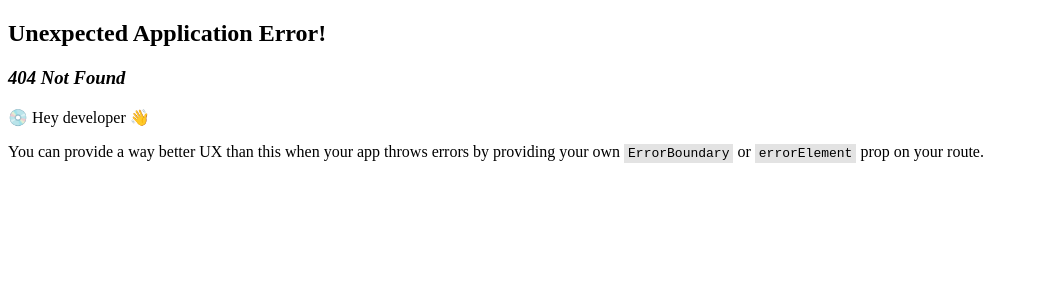
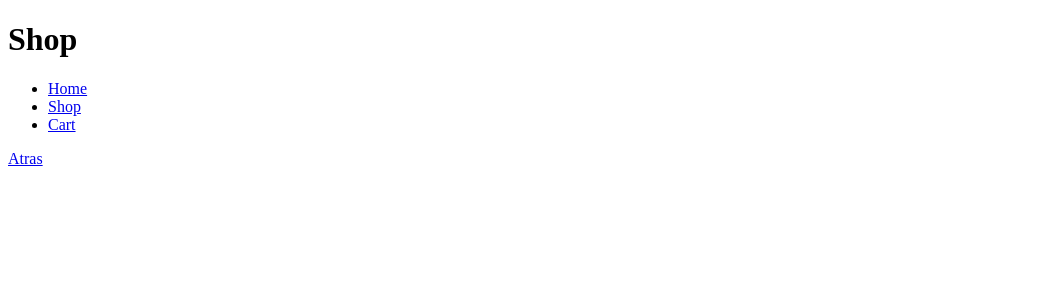
Before and after one commit to AgustinItuarte/Shopping-Cart, a React (Create React App) app in the folder shopping-cart/: page /shop in a window 1280 px wide. Before the commit this address had no page. Shown: the top 300 px of the page, without its empty margins (0-1039 px from the left). Built offline with nearby package versions, Linux system fonts and the light colour scheme.

Commit message:
Modified Routes

```diff
--- a/shopping-cart/src/components/App.jsx
+++ /dev/null
@@ -1,5 +0,0 @@
-function App() {
-    return(<div>dawd</div>)
-}
-
-export default App;
--- /dev/null
+++ b/shopping-cart/src/components/Home.jsx
@@ -0,0 +1,15 @@
+import { Link } from "react-router-dom";
+
+function Home() {
+    return(
+        <div>
+            <ul>
+                <li><Link to={"/"}>Home</Link></li>
+                <li><Link to={"/shop"}>Shop</Link></li>
+                <li><Link to={"/shop"}>Cart</Link></li>
+            </ul>
+        </div>
+    )
+}
+
+export default Home;
--- /dev/null
+++ b/shopping-cart/src/components/Shop.jsx
@@ -0,0 +1,24 @@
+/* async function GetData() {
+    let response = await fetch('https://fakestoreapi.com/products')
+    let data = await response.json();
+    console.log(data);
+}
+
+export default GetData(); */
+import { Link } from "react-router-dom";
+
+function Shop() {
+    return(
+        <div>
+            <h1>Shop</h1>
+            <ul>
+                <li><Link to={"/"}>Home</Link></li>
+                <li><Link to={"/shop"}>Shop</Link></li>
+                <li><Link to={"/shop"}>Cart</Link></li>
+            </ul>
+            <Link to={"/"}>Atras</Link>
+        </div>
+    )
+}
+
+export default Shop;
```
Also changed, not shown: shopping-cart/src/components/Routes.jsx (+7 -2 lines), shopping-cart/src/components/prueba.jsx (deleted, +0 -7 lines).
